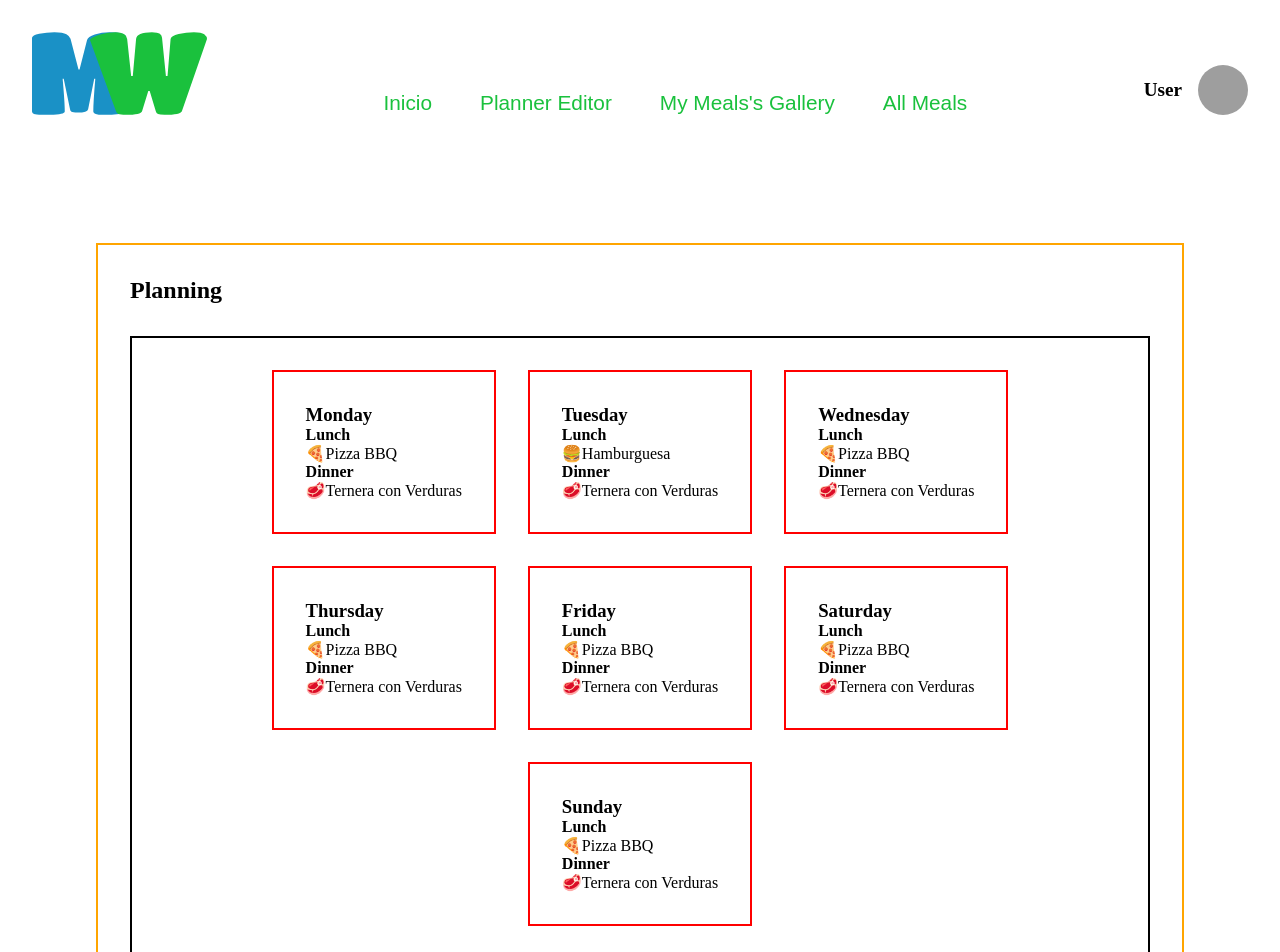
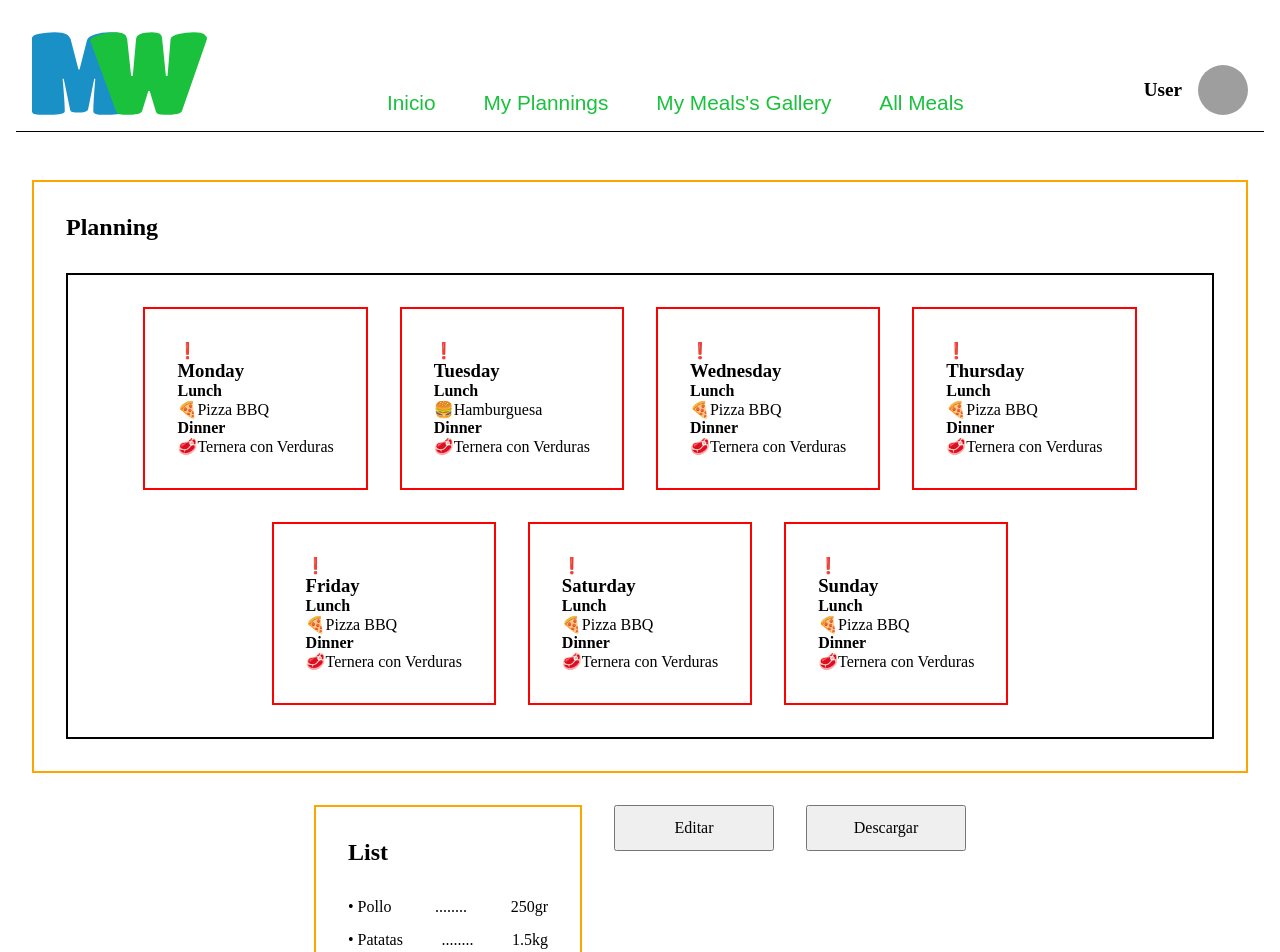
Before and after one commit to PJxDev/mealweek, a Next.js app: page / in a window 1280 px wide. Shown: the top 952 px of the page. Built offline with nearby package versions, Linux system fonts and the light colour scheme; grey boxes are pictures that could not be loaded.

Commit message:
estado editting

```diff
--- a/components/Header/Header.jsx
+++ b/components/Header/Header.jsx
@@ -13,31 +13,13 @@ export default function Header() {
         alt='logo of Mealweek'
         width={175}
       />
-      {/* <h1 className={styles.title}>
-        <span
-          style={{
-            color: 'var(--color-primary)'
-          }}
-        >
-          M
-        </span>
-        eal
-        <span
-          style={{
-            color: 'var(--color-secondary)'
-          }}
-        >
-          W
-        </span>
-        eek
-      </h1> */}
       <nav className={styles.nav}>
         <ul className={styles.list}>
           <li className={styles.listElement}>
             <Link href='/'>Inicio</Link>
           </li>
           <li className={styles.listElement}>
-            <Link href='/planner-editor'>Planner Editor</Link>
+            <Link href='/plannings'>My Plannings</Link>
           </li>
           <li className={styles.listElement}>
             <Link href='/my-gallery'>My Meals's Gallery</Link>
--- a/components/Planning/Cards/PlanningCard.jsx
+++ b/components/Planning/Cards/PlanningCard.jsx
@@ -1,8 +1,9 @@
 import styles from '@/styles/planningCard.module.css'
 
-export default function PlanningCard({ day, lunch, dinner }) {
+export default function PlanningCard({ day, lunch, dinner, isEditting }) {
   return (
     <div className={styles.container}>
+      {isEditting ? <p></p> : <p>❗</p>}
       <h3>{day}</h3>
       <section>
         <h4>Lunch</h4>
--- a/components/Planning/Planning.jsx
+++ b/components/Planning/Planning.jsx
@@ -2,15 +2,28 @@ import styles from '@/styles/planning.module.css'
 import PlanningCard from './Cards/PlanningCard'
 import ShoppingList from './ShoppingList/ShoppingList'
 import data from '../../examples/planning-data.json'
+import { useState } from 'react'
 
 export default function Planning() {
+  const [isEditting, setEditting] = useState(false)
+
+  const handleEdit = () => {
+    if (isEditting) {
+      setEditting(false)
+      return
+    }
+    setEditting(true)
+  }
+
+  const handleDownload = () => {}
+
   return (
     <section className={styles.container}>
       <article className={styles.planningContainer}>
         <header>
           <h2>Planning</h2>
         </header>
-        <section className={styles.planningCards}>
+        <section id='planning' className={styles.planningCards}>
           {data &&
             data.map((el) => {
               return (
@@ -18,6 +31,7 @@ export default function Planning() {
                   day={el.day}
                   lunch={el.lunch}
                   dinner={el.dinner}
+                  isEditting={isEditting}
                 />
               )
             })}
@@ -28,10 +42,11 @@ export default function Planning() {
           <h2>List</h2>
           <ShoppingList />
         </div>
-        <div className={styles.buttonContainer}>
-          <h2>Buttons</h2>
-        </div>
       </article>
+      <div className={styles.buttonContainer}>
+        <button onClick={handleEdit}>Editar</button>
+        <button onClick={handleDownload}>Descargar</button>
+      </div>
     </section>
   )
 }
--- a/styles/header.module.css
+++ b/styles/header.module.css
@@ -7,6 +7,7 @@
   align-items: flex-end;
   padding: 1rem;
   margin: 1rem;
+  border-bottom: 1px solid black;
 }
 
 .logo,
--- a/styles/index.module.css
+++ b/styles/index.module.css
@@ -3,7 +3,7 @@
   flex-direction: column;
   justify-content: flex-start;
   align-items: stretch;
-  padding: 6rem;
+  padding: 2rem;
   min-height: 80vh;
 }
 
--- a/styles/planning.module.css
+++ b/styles/planning.module.css
@@ -1,11 +1,10 @@
 .container {
   display: flex;
-  flex-direction: row;
-  justify-content: space-between;
+  justify-content: center;
   align-items: flex-start;
+  flex-wrap: wrap;
   gap: 2rem;
   max-width: 100rem;
-  flex-wrap: wrap;
 }
 
 .planningContainer {
@@ -18,6 +17,8 @@
   border: 2px solid orange;
   flex-wrap: wrap;
   max-width: 1280px;
+}
+.container article:nth-child(2) {
 }
 .planningCards {
   display: flex;
@@ -43,3 +44,19 @@
   gap: 2rem;
   max-width: 600px;
 }
+.buttonContainer {
+  display: flex;
+  flex-direction: row;
+  align-self: flex-start;
+  justify-content: center;
+  flex-wrap: wrap;
+  gap: 2rem;
+}
+
+.buttonContainer button {
+  font-size: inherit;
+  font-family: inherit;
+  width: 10rem;
+  line-height: 1.2;
+  padding: 0.7rem;
+}
```
